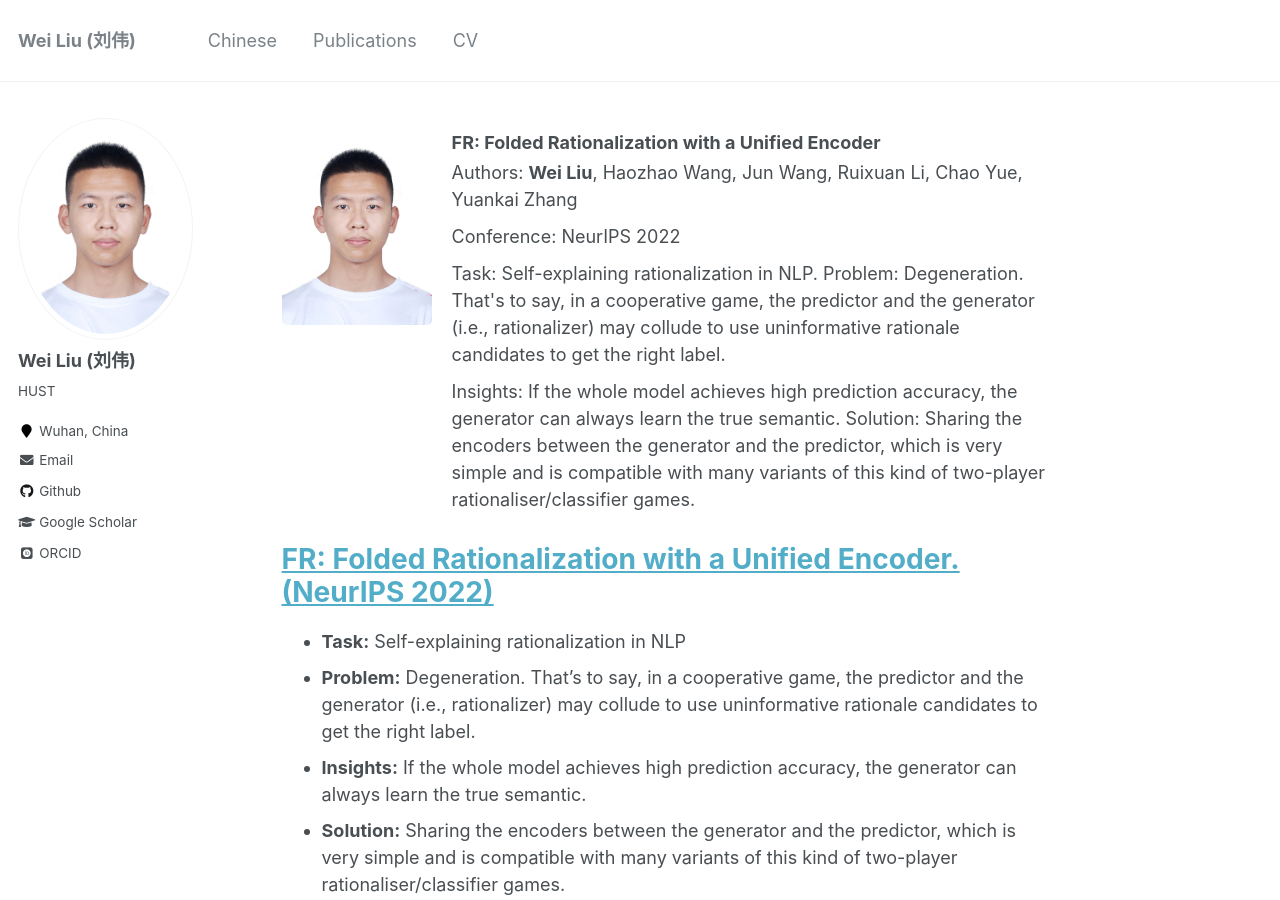
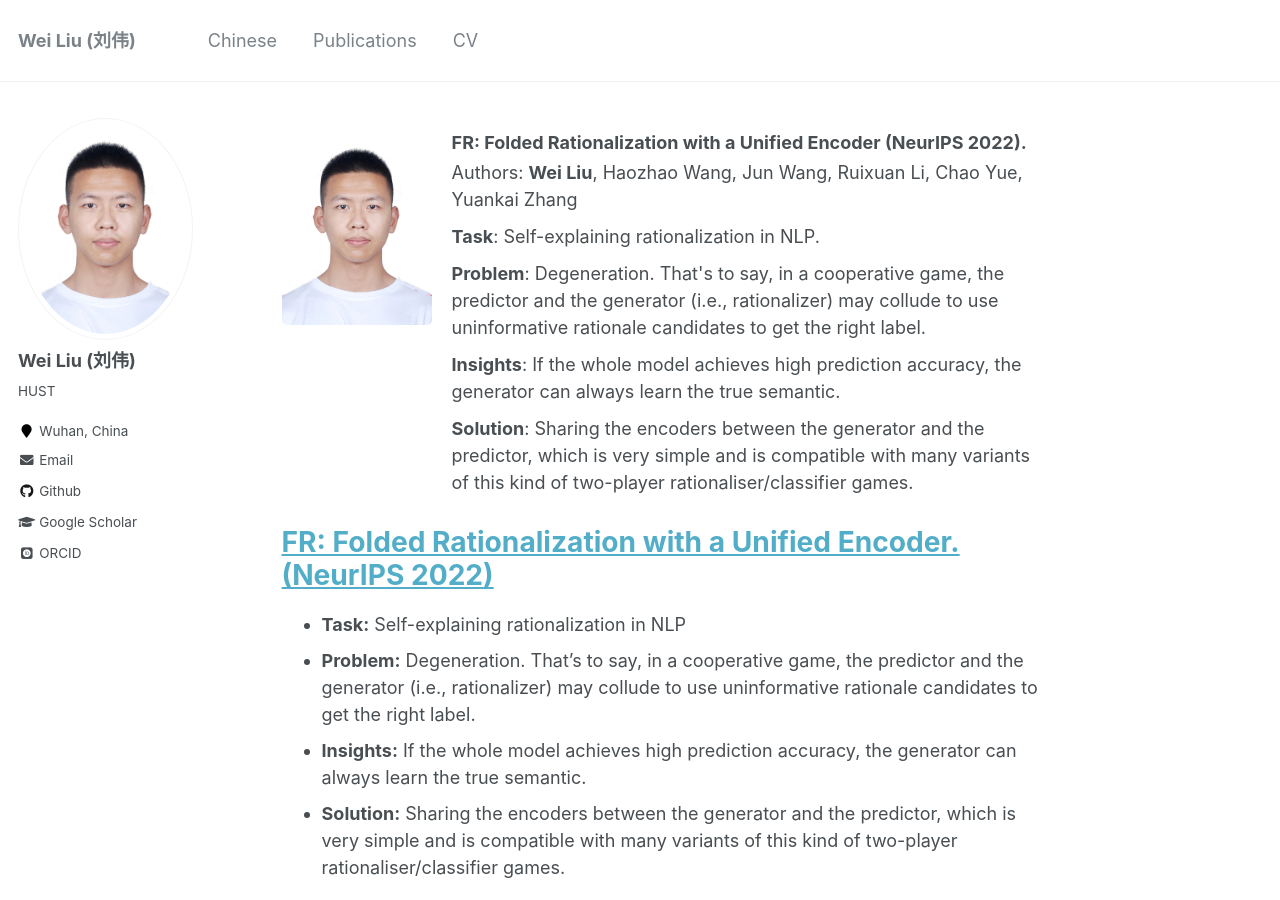
Before and after one commit to jugechengzi/WeiLiu.github.io, a Jekyll site: the page built from _pages/Publications.md, in a window 1280 px wide and 900 px high. Built offline with Jekyll 4.4.1, drawn with Linux system fonts in a browser that asks for light colours; some web fonts are replaced.

Commit message:
Update Publications.md

```diff
--- a/_pages/Publications.md
+++ b/_pages/Publications.md
@@ -8,11 +8,12 @@ excerpt: ""
 <div style="display: flex; align-items: flex-start; margin-bottom: 20px;">
   <img src="../images/dengjizhao.png" alt="test2" style="width: 150px; height: auto; margin-right: 20px; border-radius: 5px;">
   <div>
-    <h3 style="margin: 0;">FR: Folded Rationalization with a Unified Encoder</h3>
+    <h3 style="margin: 0;">FR: Folded Rationalization with a Unified Encoder (NeurIPS 2022).</h3>
     <p style="margin: 5px 0 10px;">Authors: <b>Wei Liu</b>, Haozhao Wang, Jun Wang, Ruixuan Li, Chao Yue, Yuankai Zhang </p>
-    <p style="margin: 5px 0 10px;">Conference: NeurIPS 2022</p>
-    <p style="margin: 5px 0 10px;">Task: Self-explaining rationalization in NLP. Problem: Degeneration. That's to say, in a cooperative game, the predictor and the generator (i.e., rationalizer) may collude to use uninformative rationale candidates to get the right label.</p>
-    <p style="margin: 5px 0 10px;">Insights: If the whole model achieves high prediction accuracy, the generator can always learn the true semantic. Solution: Sharing the encoders between the generator and the predictor, which is very simple and is compatible with many variants of this kind of two-player rationaliser/classifier games. </p>
+    <p style="margin: 5px 0 10px;"><b>Task</b>: Self-explaining rationalization in NLP.</p>
+    <p style="margin: 5px 0 10px;"><b>Problem</b>: Degeneration. That's to say, in a cooperative game, the predictor and the generator (i.e., rationalizer) may collude to use uninformative rationale candidates to get the right label.</p>
+    <p style="margin: 5px 0 10px;"><b>Insights</b>: If the whole model achieves high prediction accuracy, the generator can always learn the true semantic. </p>
+    <p style="margin: 5px 0 10px;"><b>Solution</b>: Sharing the encoders between the generator and the predictor, which is very simple and is compatible with many variants of this kind of two-player rationaliser/classifier games. </p>
   </div>
 </div>
 
```
